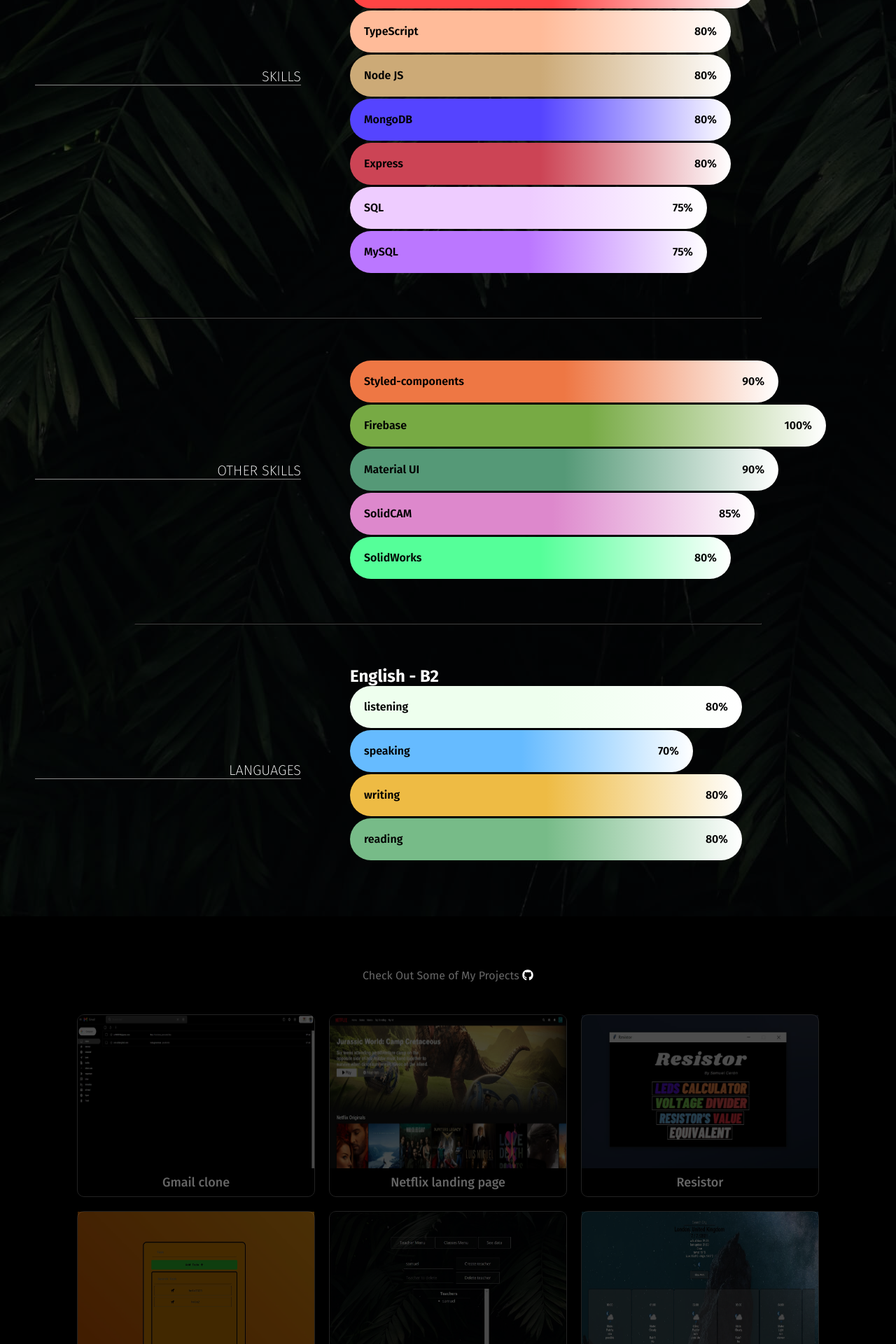
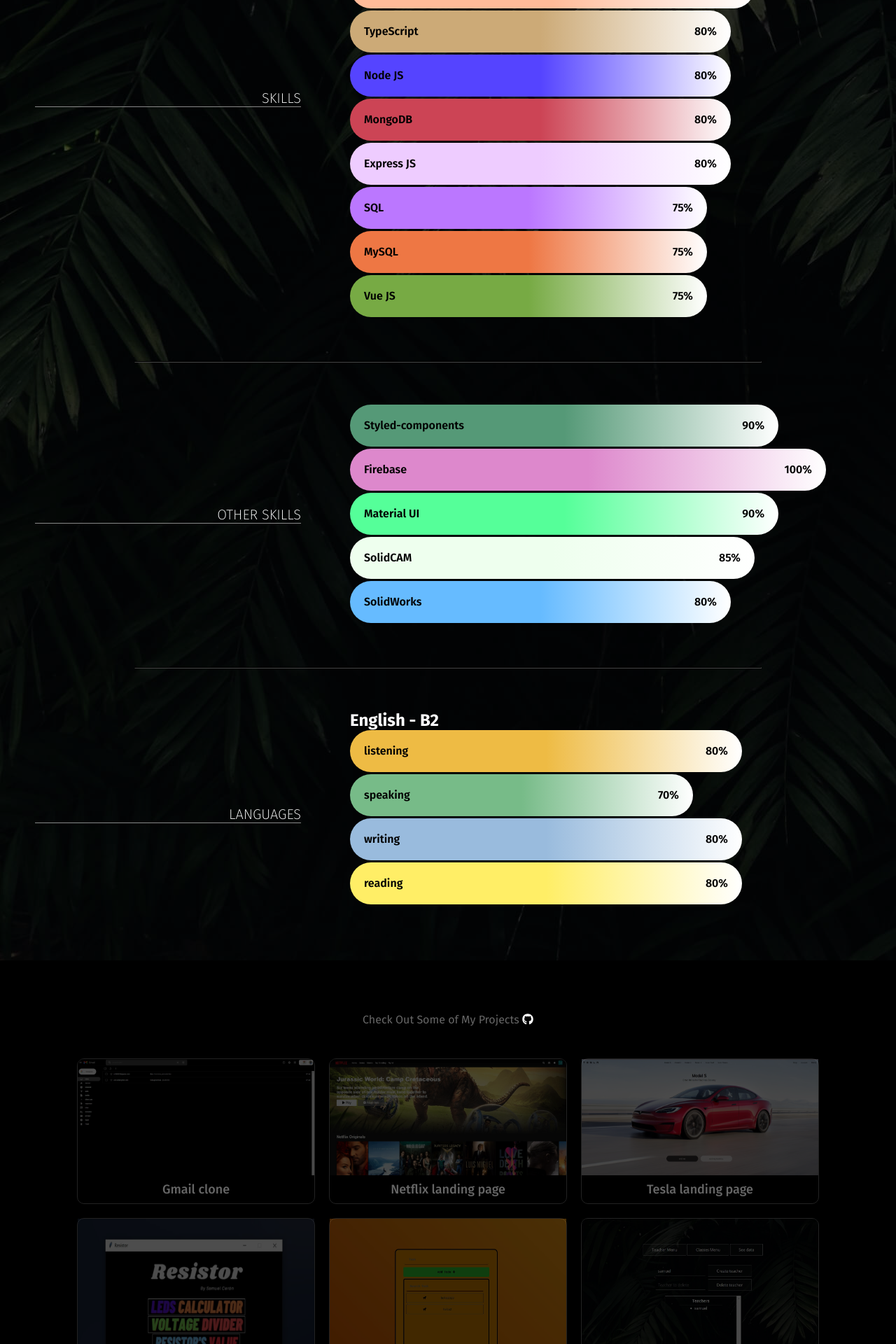
Before and after one commit to Samuelprograms/portfolio, a React (Create React App) app: page / in a window 1280 px wide. Shown: the part 3096-5016 px from the top of the page at 70% size. Built offline with nearby package versions, Linux system fonts and the light colour scheme.

Commit message:
version 1.2

```diff
--- a/src/Data.js
+++ b/src/Data.js
@@ -10,48 +10,40 @@
             such as JavaScript, TypeScript, React, SQL, Python, Material UI and
             styled components, I have experience with version control software
             like Git and cloud services such as Firebase`,
-    grades:[
+    grades: [
       {
-
         title: "Build amazing sites with HTML, CSS and JS",
-        url: "1.jpg"
+        url: "1.jpg",
       },
       {
-
         title: "Git & Github essentials",
-        url: "2.jpg"
+        url: "2.jpg",
       },
       {
-
         title: "Automation",
-        url: "3.jpg"
+        url: "3.jpg",
       },
       {
-
         title: "Python 3 master course",
-        url: "4.jpg"
+        url: "4.jpg",
       },
       {
-
         title: "Python 3 desde cero",
-        url: "5.jpg"
+        url: "5.jpg",
       },
       {
-
         title: "React desde cero",
-        url: "6.jpg"
+        url: "6.jpg",
       },
       {
-
         title: "Scientific computing with python",
-        url: "7.png"
+        url: "7.png",
       },
       {
-
         title: "Scrum master",
-        url: "8.jpg"
+        url: "8.jpg",
       },
-    ]
+    ],
   },
   resume: {
     education: [
@@ -127,7 +119,7 @@
         level: "80%",
       },
       {
-        name: "Express",
+        name: "Express JS",
         level: "80%",
       },
       {
@@ -136,6 +128,10 @@
       },
       {
         name: "MySQL",
+        level: "75%",
+      },
+      {
+        name: "Vue JS",
         level: "75%",
       },
     ],
@@ -180,7 +176,7 @@
         title: "Gmail clone",
         image: "gmail.jpg",
         description:
-          "The Gmail clone is a project made with React, Redux, Firebase and Material UI",
+          "The Gmail clone is a project made with React, Redux, Firebase and Material UI.",
         url: "https://clone-c44e6.web.app/",
       },
       {
@@ -189,6 +185,13 @@
         description:
           "The netflix landing page was my first React project, was made using React, vanilla CSS and TMDB api.",
         url: "https://samuelprograms.github.io/netflix-clone/",
+      },
+      {
+        title: "Tesla landing page",
+        image: "tesla.jpg",
+        description:
+          "The Tesla landing page was my first Vue project, was made using Vue, vanilla CSS.",
+        url: "https://tesla-clone-two.vercel.app/",
       },
       {
         title: "Resistor",
@@ -201,7 +204,7 @@
         title: "ToDo",
         image: "todo.jpg",
         description:
-          "This Todo app was made using React, localstorage and vanilla CSS",
+          "This Todo app was made using React, localstorage and vanilla CSS.",
 
         url: "https://samuelprograms.github.io/todo/",
       },
@@ -209,21 +212,21 @@
         title: "School admin panel",
         image: "school.jpg",
         description:
-          "This GUI is an administration panel for a school, you can create classes, teachers and students",
+          "This GUI is an administration panel for a school, you can create classes, teachers and students.",
         url: "https://samuelprograms.github.io/sincoabr-school/",
       },
       {
         title: "Weather app",
         image: "weather.jpg",
         description:
-          "with this application you will be updated with the world's climate",
+          "with this application you will be updated with the world's climate.",
         url: "https://samuelprograms.github.io/weather/",
       },
       {
         title: "Image Compressor",
         image: "compressor.jpg",
         description:
-          "This is an image compressor made with React and styled-components",
+          "This is an image compressor made with React and styled-components.",
         url: "https://samuelprograms.github.io/image-compressor/",
       },
     ],
```
Also changed, not shown: public/images/tesla.jpg (added).
